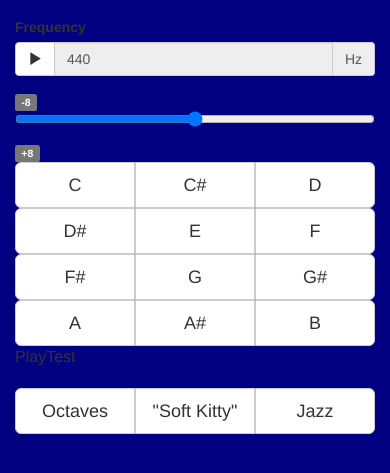
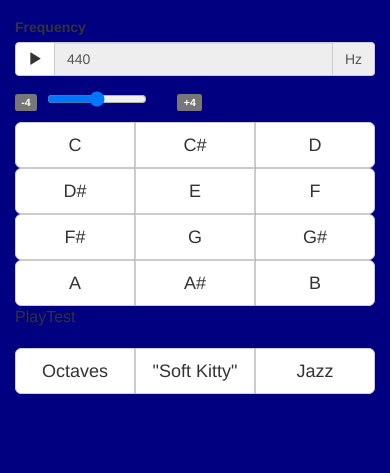
Before and after one commit to yanneves/huenote, a website: page src/index.html in a window 390 px wide. Shown: the part 53-526 px from the top of the page. Drawn offline with nearby package versions, Linux system fonts and the light colour scheme.

Commit message:
Changed range back to optimal min/max, slider formatted correctly for mobile

```diff
--- a/src/index.html
+++ b/src/index.html
@@ -36,19 +36,19 @@
                 </div>
             </div>
             <div class="row">
-                <div class="col-sm-1 col-sm-offset-3">
-                    <span class="label label-default">-8</span>
+                <div class="col-xs-1 col-sm-offset-3">
+                    <span class="label label-default">-4</span>
                 </div>
-                <div class="col-sm-4">
+                <div class="col-xs-4">
                     <form>
                         <div class="form-group">
-                            <input type="range" min="-8" max="8" ng-model="model.multiplier" style="width:100%;">
+                            <input type="range" min="-4" max="4" ng-model="model.multiplier" style="width:100%;">
 
                         </div>
                     </form>
                 </div>
-                <div class="col-sm-1">
-                    <span class="label label-default">+8</span>
+                <div class="col-xs-1">
+                    <span class="label label-default">+4</span>
                 </div>
             </div>
             <div class="row">
```
